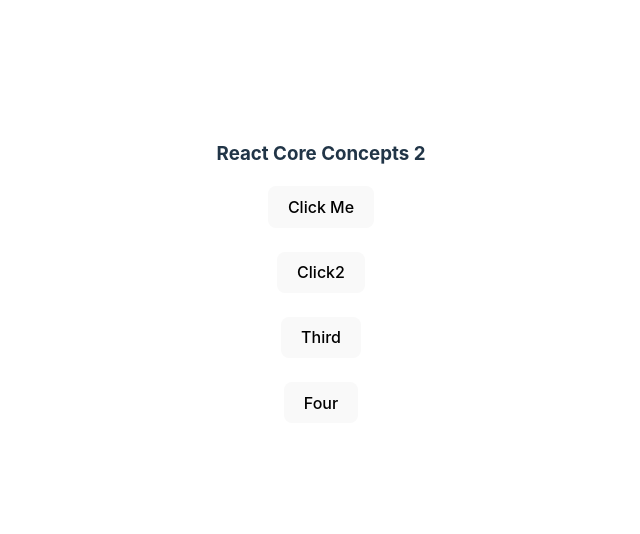
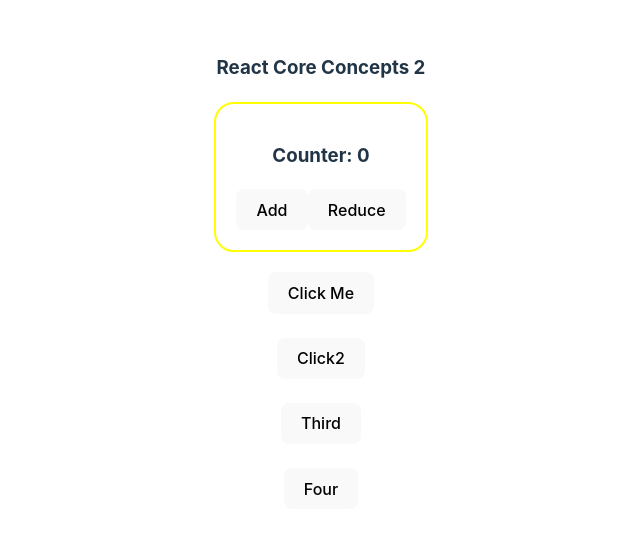
Before and after one commit to sabbir1257/explore-react-core-concepts-part2, a React (Vite) app: page / in a window 1280 px wide. Shown: the part 128-662 px from the top of the page, without its empty margins (319-959 px from the left). Built offline with nearby package versions, Linux system fonts and the light colour scheme.

Commit message:
simple Introduction to State change in React

```diff
--- a/src/App.jsx
+++ b/src/App.jsx
@@ -1,4 +1,5 @@
 import './App.css'
+import Counter from './Counter'
 
 function App() {
  function handleClick(){
@@ -15,6 +16,9 @@
   return (
     <>
       <h3>React Core Concepts 2</h3>
+
+      <Counter></Counter>
+
       <button onClick={handleClick}>Click Me</button>
       <br /> <br />
       <button onClick={handleClick2}>Click2</button>
--- /dev/null
+++ b/src/Counter.jsx
@@ -0,0 +1,23 @@
+import { useState } from "react";
+
+export default function Counter() {
+     const [count, setCount] = useState(0);
+
+     const handleAdd = () => {
+          const newCount = count + 1;
+          setCount(newCount)
+     }
+
+     const handleReduce = () => {
+          const newCount = count - 1;
+          setCount(newCount);
+     }
+
+     return (
+          <div style={{ border: '2px solid yellow', padding: '20px', margin: '20px', borderRadius: '20px' }}>
+               <h3>Counter: {count}</h3>
+               <button onClick={handleAdd}>Add</button>
+               <button onClick={handleReduce}>Reduce</button>
+          </div>
+     )
+}
```
